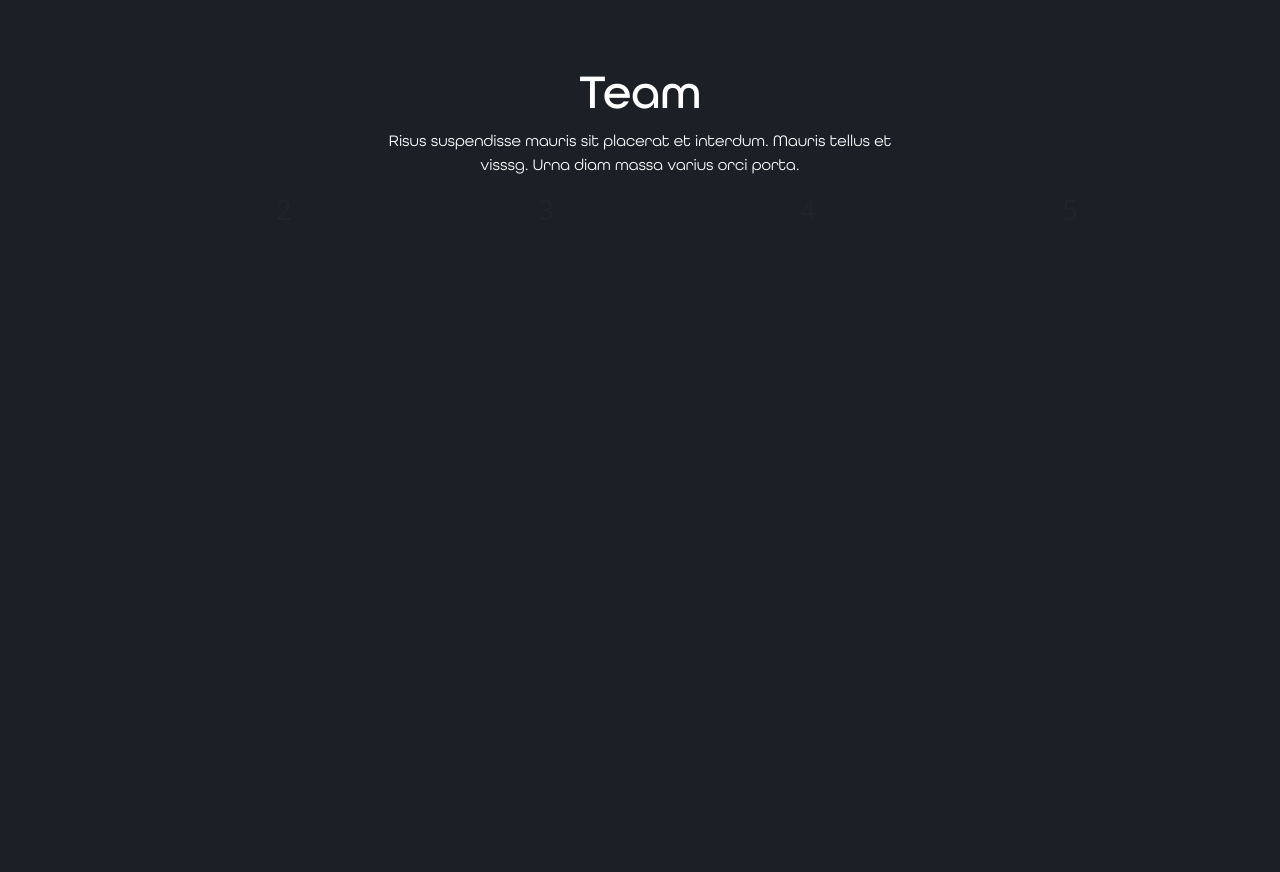
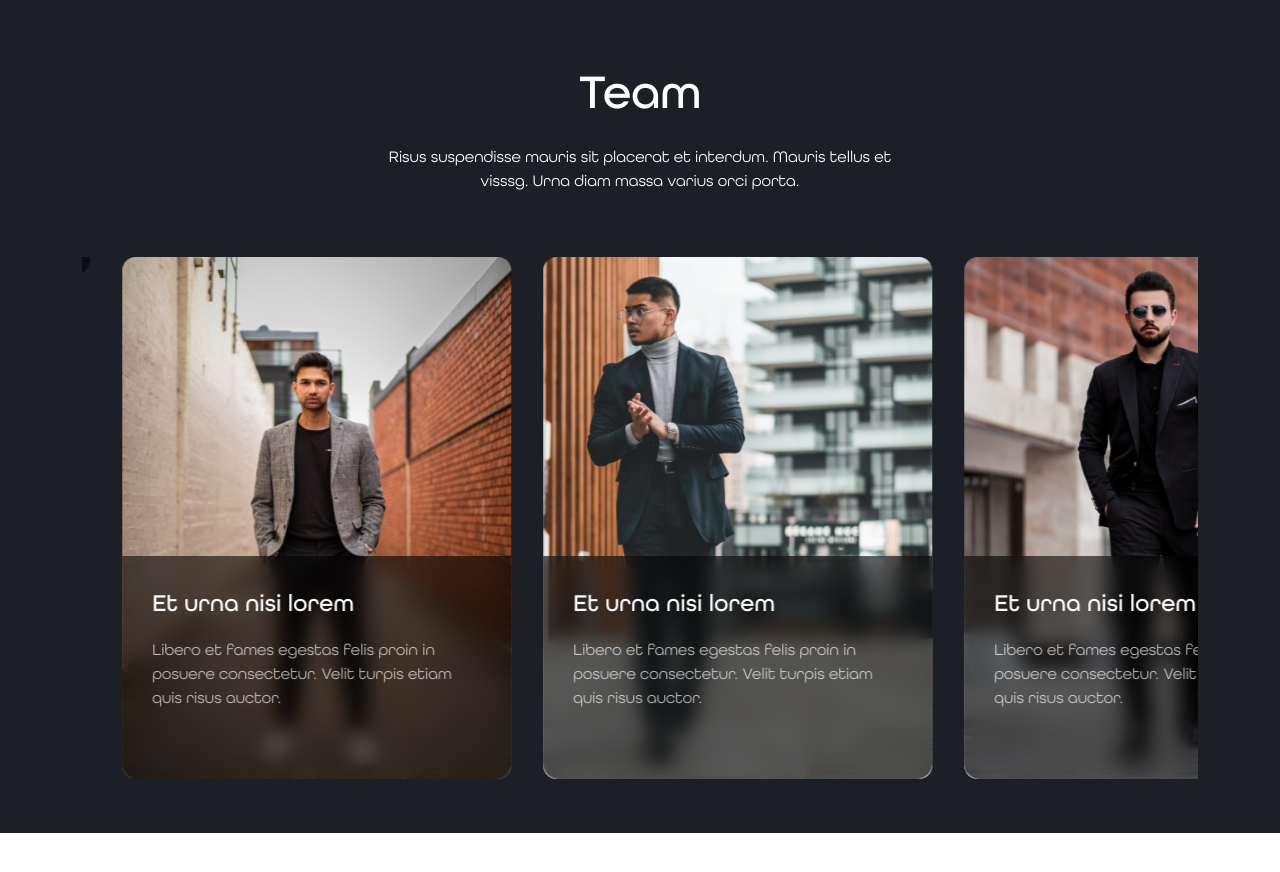
Before and after one commit to RadialCode-sunil/Annotab, a React (Create React App) app: page /annotab in a window 1280 px wide. Shown: the part 700-1572 px from the top of the page. After the commit the page ends 1533 px from the top, so only its background shows below. Built offline with nearby package versions, Linux system fonts and the light colour scheme.

Commit message:
Team, section and Resources

```diff
--- a/src/components/Team.jsx
+++ b/src/components/Team.jsx
@@ -9,16 +9,16 @@ const Team = () => {
         dots: false,
         infinite: true,
         speed: 500,
-        slidesToShow: 4.26,
+        slidesToShow: 2.18,
         slidesToScroll: 1,
         arrows: false,
-        nextArrow: ".next",
-        prevArrow: ".back",
+        centerMode: true,
+        centerPadding: "100px",
         responsive: [
             {
                 breakpoint: 1200,
                 settings: {
-                    slidesToShow: 3.25,
+                    slidesToShow: 2.25,
                     slidesToScroll: 3,
                     infinite: true,
                     dots: false
@@ -27,15 +27,17 @@ const Team = () => {
             {
                 breakpoint: 992,
                 settings: {
-                    slidesToShow: 2.25,
+                    slidesToShow: 1.25,
                     slidesToScroll: 2
                 }
             },
             {
-                breakpoint: 670,
+                breakpoint: 768,
                 settings: {
-                    slidesToShow: 1.03,
-                    slidesToScroll: 1
+                    slidesToShow: 1,
+                    slidesToScroll: 1,
+                    centerMode: false,
+                    centerPadding: "0px",
                 }
             }]
     };
@@ -43,30 +45,45 @@ const Team = () => {
         <section className='py-5'>
             <Container>
                 <h2 className=' ff_Medium fw_500 fs_3xl white text-center'>Team</h2>
-                <p className=' ff_Book fw_300 fs_sm white text-center Team_p_w mx-auto'>
+                <p className=' ff_Book fw_300 fs_sm white text-center Team_p_w mx-auto pt-3'>
                     Risus suspendisse mauris sit placerat et interdum. Mauris tellus et visssg. Urna diam massa varius orci porta.
                 </p>
-                <Slider {...Team_slider}>
+                <Slider {...Team_slider} className='pt-5'>
                     <div>
-                        <div className='Team_slider_box'>
-
-                       </div>
+                        <div className='Team_slider_box position-relative mx-3'>
+                            <img className=' w-100' src={Team_boy_img_2} alt="Boy" />
+                            <div className='Team_slider_img_box position-absolute'>
+                                <p className=' ff_Medium fw_500 fs_lg white'>Et urna nisi lorem</p>
+                                <p className=' ff_Book fw_300 fs_sm white opacity_7'>
+                                    Libero et fames egestas felis proin in posuere consectetur. Velit turpis etiam quis risus auctor.
+                                </p>
+                            </div>
+                        </div>
                     </div>
                     <div>
-                        <h3>2</h3>
+                        <div className='Team_slider_box position-relative mx-3'>
+                            <img className=' w-100' src={Team_boy_img_3} alt="Boy" />
+                            <div className='Team_slider_img_box position-absolute'>
+                                <p className=' ff_Medium fw_500 fs_lg white'>Et urna nisi lorem</p>
+                                <p className=' ff_Book fw_300 fs_sm white opacity_7'>
+                                    Libero et fames egestas felis proin in posuere consectetur. Velit turpis etiam quis risus auctor.
+                                </p>
+                            </div>
+                        </div>
                     </div>
                     <div>
-                        <h3>3</h3>
+                        <div className='Team_slider_box position-relative mx-3'>
+                            <img className=' w-100' src={Team_boy_img_1} alt="Boy" />
+                            <div className='Team_slider_img_box position-absolute'>
+                                <p className=' ff_Medium fw_500 fs_lg white'>Et urna nisi lorem</p>
+                                <p className=' ff_Book fw_300 fs_sm white opacity_7'>
+                                    Libero et fames egestas felis proin in posuere consectetur. Velit turpis etiam quis risus auctor.
+                                </p>
+                            </div>
+                        </div>
                     </div>
-                    <div>
-                        <h3>4</h3>
-                    </div>
-                    <div>
-                        <h3>5</h3>
-                    </div>
-                    <div>
-                        <h3>6</h3>
-                    </div>
+
+
                 </Slider>
 
             </Container>
--- a/src/index.css
+++ b/src/index.css
@@ -26,12 +26,13 @@
 }
 
 .Team_slider_box {
-
-  mix-blend-mode: normal;
-  border-radius: 16px;
-  height: 630px;
-  width: 470px;
-  left: 0px;
-  top: 0px;
   border-radius: 16px;
 }
+
+.Team_slider_img_box {
+  bottom: 0;
+  background: rgba(0, 0, 0, 0.58);
+  backdrop-filter: blur(9.5px);
+  padding: 30px 40px 53px 30px ;
+   border-radius:0 0 16px 16px;
+}
```
